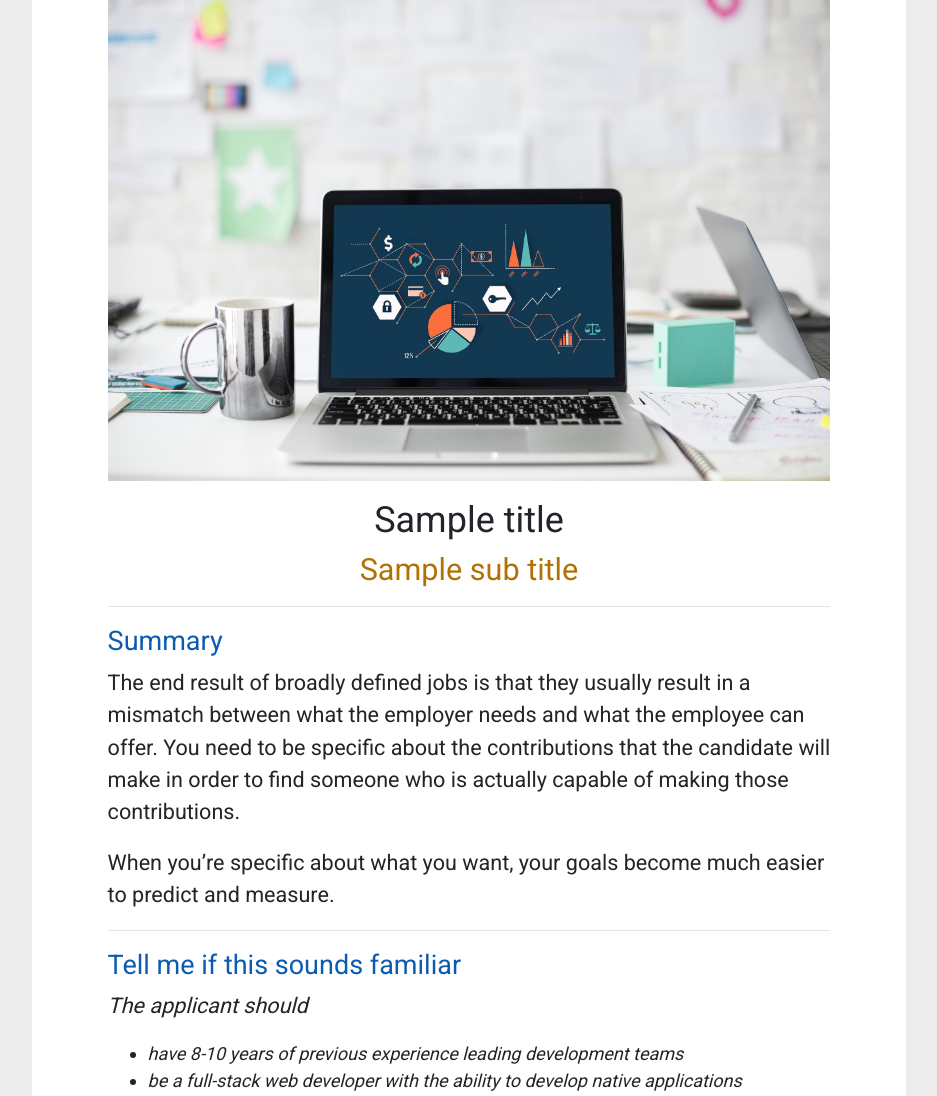
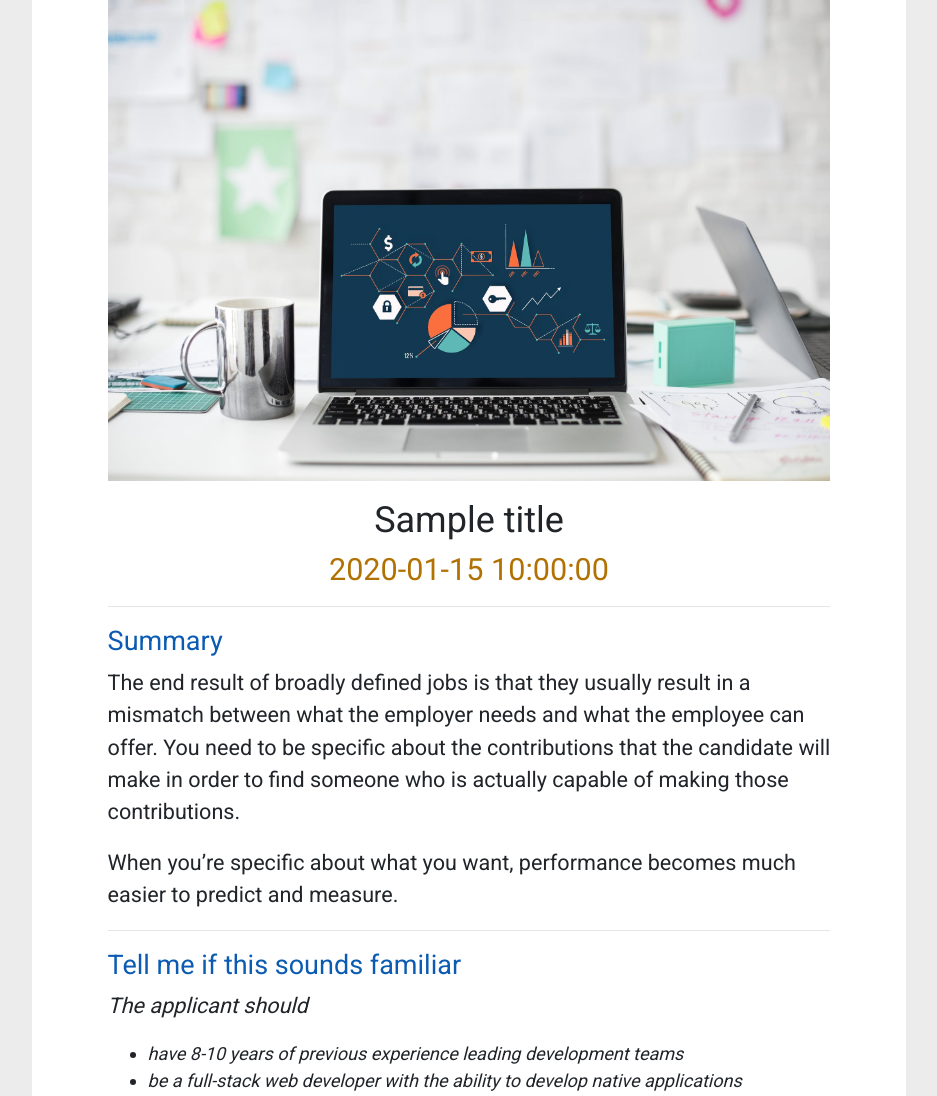
Before and after one commit to graydenshand/personal, a Flask app: template templates/article.html in a window 1280 px wide. Shown: the part 82-1178 px from the top of the page, without its empty margins (171-1108 px from the left). Run offline with Flask 2, Linux system fonts and the light colour scheme; the template is opened without the code that fills it: most values are stand-ins (such as "Sample title", 1, 10 or a date in 2020); some libraries are stand-ins or nearby versions.

Commit message:
copy update

```diff
--- a/main.py
+++ b/main.py
@@ -17,7 +17,7 @@ def base():
 
 @app.route('/article')
 def article():
-	return render_template('article.html', title='"Technical Work" and Broadly Defined Jobs', sub_title="25 March, 2019")
+	return render_template('article.html', title='"Technical Work" and Broadly Defined Jobs', date="25 March, 2019")
 
 if __name__ == "__main__":
     app.run()
--- a/templates/article.html
+++ b/templates/article.html
@@ -15,13 +15,13 @@
 			<div class="col-1"></div>
 			<div class="col-10">
 				<h1 class="text-center">{{ title }}</h1>
-				<h2 class="text-center">{{ sub_title }}</h2>
+				<h2 class="text-center">{{ date }}</h2>
 				<hr>
 				<h3>Summary</h3>
 
 				<p>The end result of broadly defined jobs is that they usually result in a mismatch between what the employer needs and what the employee can offer. You need to be specific about the contributions that the candidate will make in order to find someone who is actually capable of making those contributions.</p>
 
-				<p>When you’re specific about what you want, your goals become much easier to predict and measure.</p>
+				<p>When you’re specific about what you want, performance becomes much easier to predict and measure.</p>
 				<hr>
 				<h3>Tell me if this sounds familiar</h3>
 				<p><i>The applicant should
```
